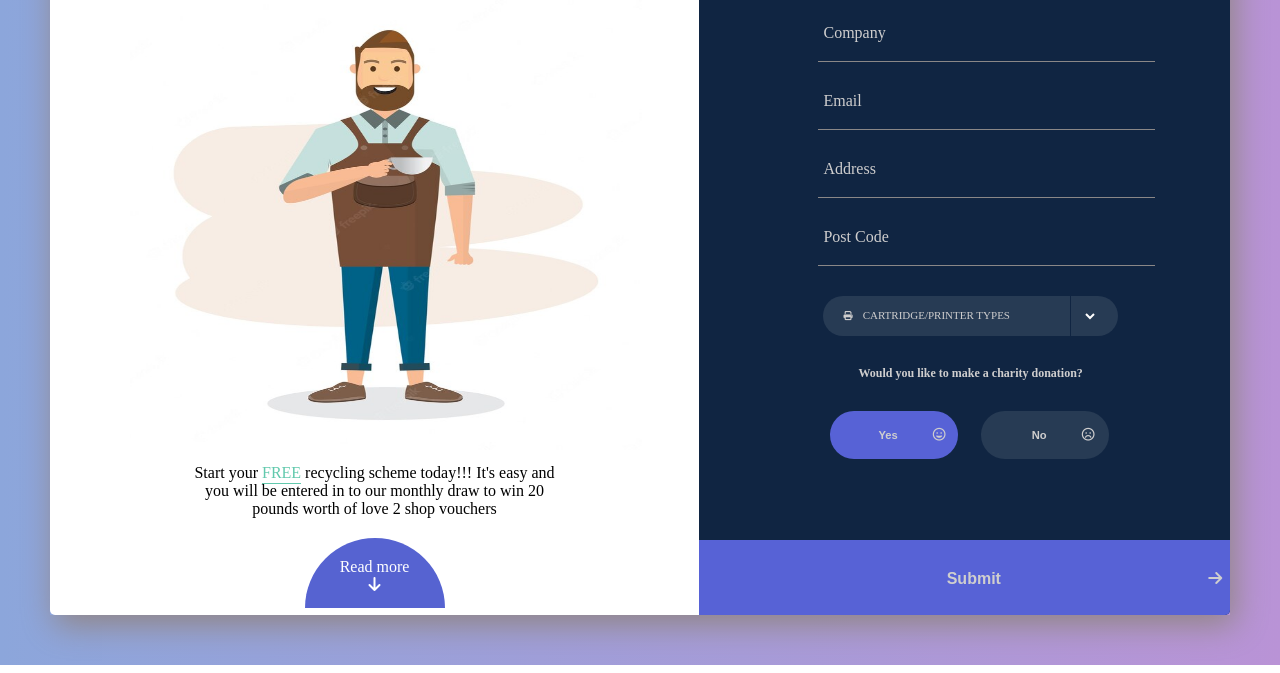
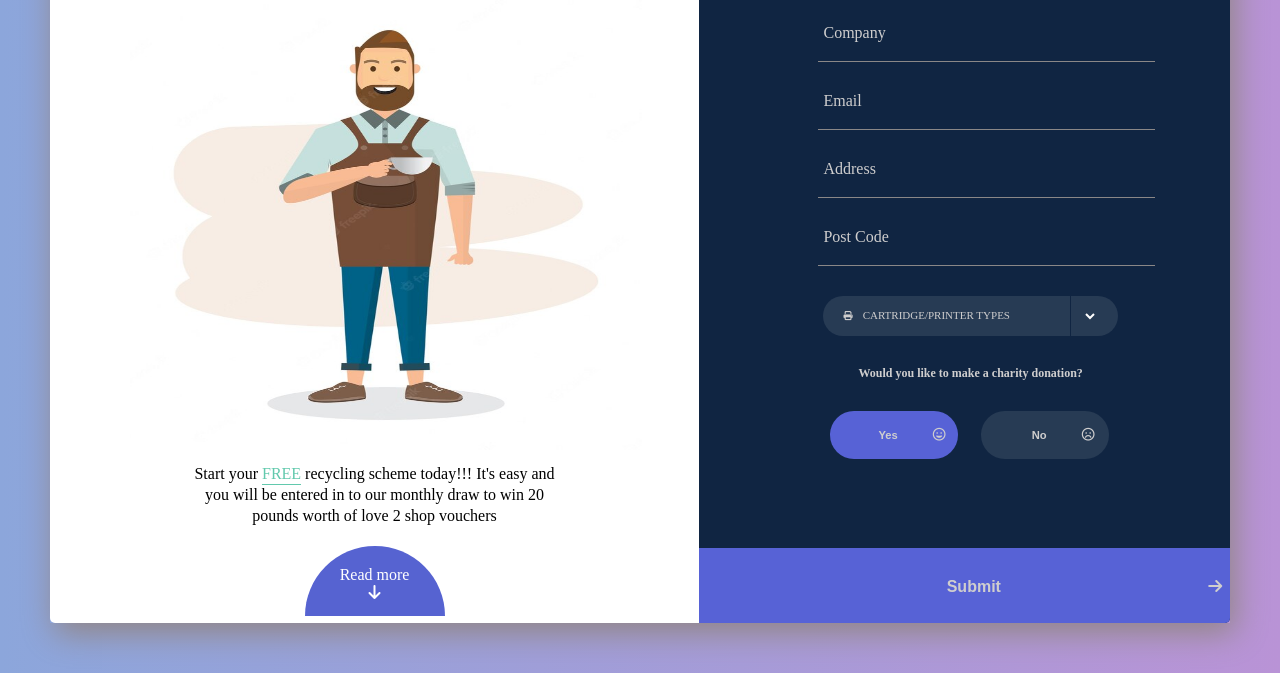
Before and after one commit to RaphaelIsaiah/Task-6, a plain HTML site: page index.html in a window 1280 px wide. Shown: the part 330-1003 px from the top of the page. Drawn offline with Linux system fonts and the light colour scheme.

Commit message:
fixed a styling on the imgText

```diff
--- a/style.css
+++ b/style.css
@@ -57,9 +57,7 @@ span {
 }
 .imgText {
   text-align: center;
-  /* width: 60%; */
-  /* margin: auto; */
-  /* justify-content: center; */
+  line-height: 1.3rem;
 }
 .rightSide {
   background-color: #102542;
@@ -90,17 +88,11 @@ span {
   border-radius: 600px 600px 0 0;
 }
 .header {
-  /* color: #FFFFFF; */
-  /* text-align: right; */
-  /* margin-right: 20px; */
   margin-top: 25px;
   display: flex;
   justify-content: flex-end;
 }
-.spread {
-  /* margin-right: 10px; */
-  /* font-size: 11px; */
-}
+
 .spread{
   font-size: 0.7rem;
   position: absolute;
@@ -220,7 +212,7 @@ button{
   background-color: #5762d6;
   width: 100%;
   border-radius: 0;
-  margin-top: 5.02em;
+  margin-top: 5.52em;
   border-bottom-right-radius: 5px;
   text-align: center;
   font-size: 1rem;
```
